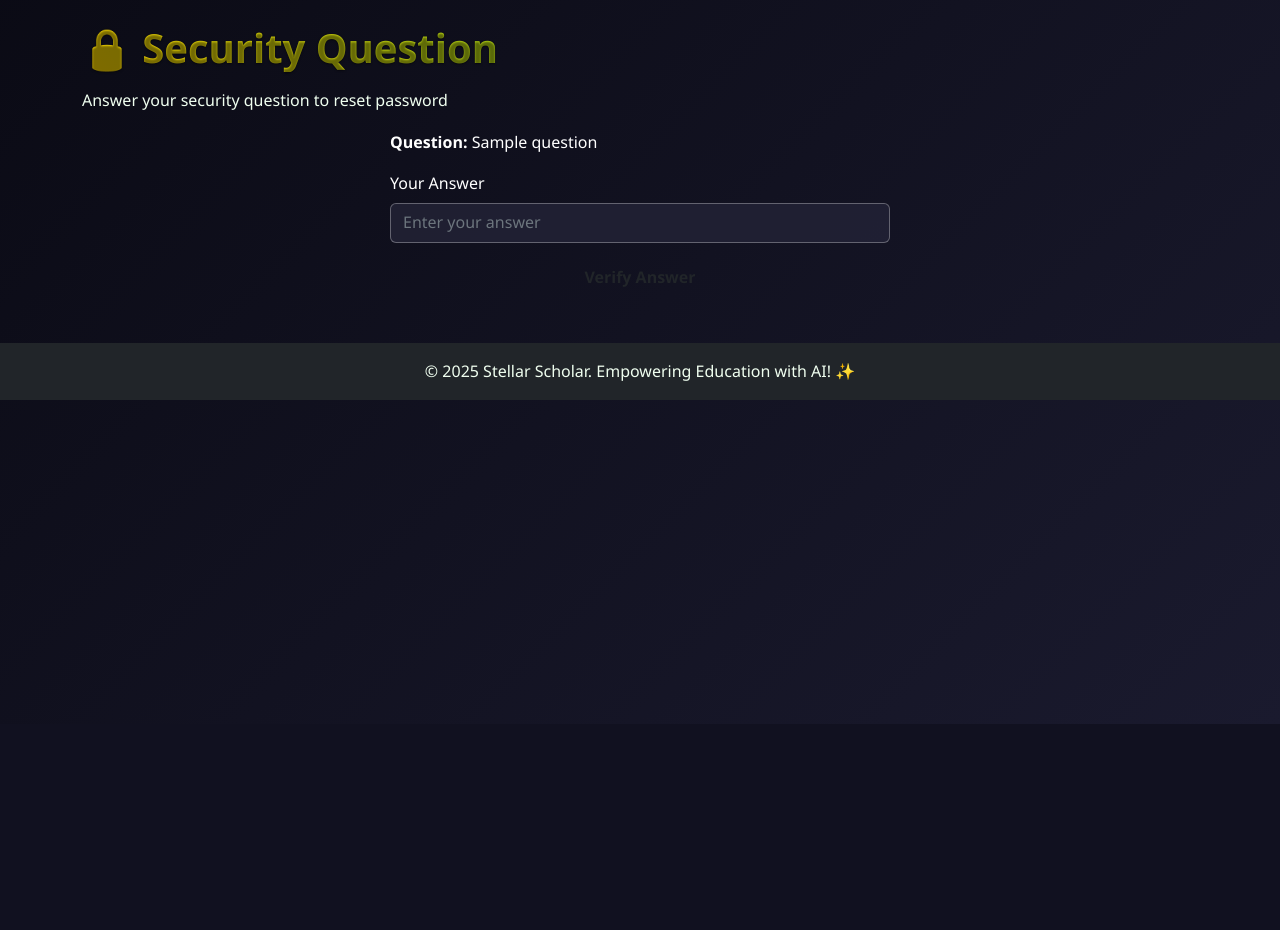
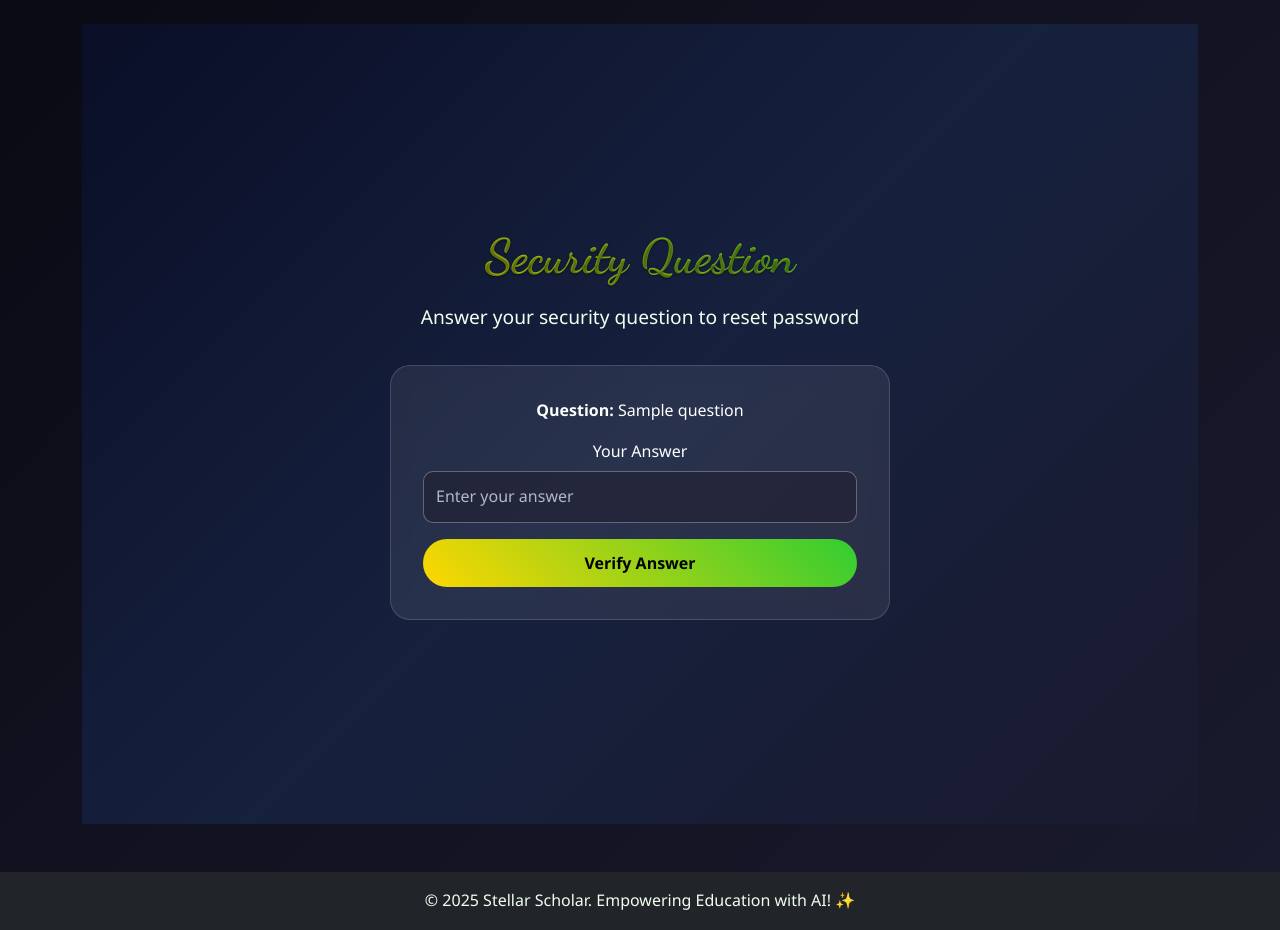
Before and after one commit to siriusbrak7/stellar-scholar, a Flask app: template templates/security_question.html in a window 1280 px wide. Shown: the part 76-1006 px from the top of the page. Before the commit the page ends 800 px from the top, so only its background shows below. Run offline with Flask 3, Linux system fonts and the light colour scheme; the template is opened without the code that fills it: most values are stand-ins (such as "Sample title", 1, 10 or a date in 2020); some libraries are stand-ins or nearby versions.

Commit message:
FINAL: CSRF tokens added to forgot password & security question — 100% secure

```diff
--- a/templates/security_question.html
+++ b/templates/security_question.html
@@ -3,12 +3,15 @@
 {% block content %}
 <div class="cosmic-homepage">
     <div class="cosmic-content">
-        <h1 class="stellar-main-title">🔒 Security Question</h1>
+        <h1 class="stellar-main-title">Security Question</h1>
         <p class="hero-subtitle">Answer your security question to reset password</p>
 
         <div class="feature-card" style="max-width: 500px; margin: 0 auto;">
             <p class="text-white"><strong>Question:</strong> {{ question }}</p>
             <form method="POST" action="{{ url_for('reset_with_answer') }}">
+                <!-- CSRF TOKEN — ADDED — FIXED -->
+                <input type="hidden" name="csrf_token" value="{{ csrf_token() }}"/>
+
                 <div class="mb-3">
                     <label for="security_answer" class="form-label text-white">Your Answer</label>
                     <input type="text" class="form-control" id="security_answer" name="security_answer"
@@ -19,4 +22,64 @@
         </div>
     </div>
 </div>
+
+<style>
+.cosmic-homepage {
+    background: linear-gradient(135deg, #0a0e27 0%, #16213e 50%, #1a1a2e 100%);
+    min-height: 100vh;
+    padding: 2rem;
+    display: flex;
+    align-items: center;
+    justify-content: center;
+}
+.cosmic-content { text-align: center; max-width: 900px; width: 100%; }
+.stellar-main-title {
+    font-family: 'Dancing Script', cursive;
+    font-size: 3rem;
+    background: linear-gradient(45deg, #FFD700, #32CD32);
+    -webkit-background-clip: text;
+    -webkit-text-fill-color: transparent;
+    margin-bottom: 1rem;
+}
+.hero-subtitle { color: #FFD700; font-size: 1.2rem; margin-bottom: 2rem; }
+.feature-card {
+    background: rgba(255, 255, 255, 0.08);
+    backdrop-filter: blur(10px);
+    border: 1px solid rgba(255, 255, 255, 0.15);
+    border-radius: 20px;
+    padding: 2rem;
+    transition: all 0.3s ease;
+}
+.feature-card:hover {
+    transform: translateY(-5px);
+    box-shadow: 0 10px 25px rgba(0, 0, 0, 0.3);
+}
+.form-control {
+    background: rgba(255, 255, 255, 0.1);
+    border: 1px solid rgba(255, 255, 255, 0.2);
+    color: white;
+    border-radius: 10px;
+    padding: 0.75rem;
+}
+.form-control:focus {
+    background: rgba(255, 255, 255, 0.15);
+    border-color: #FFD700;
+    color: white;
+    box-shadow: 0 0 0 2px rgba(255, 215, 0, 0.2);
+}
+.form-control::placeholder { color: #b0b8c9; }
+.btn-primary-cta {
+    background: linear-gradient(45deg, #FFD700, #32CD32);
+    color: black;
+    border: none;
+    padding: 0.75rem 2rem;
+    border-radius: 50px;
+    font-weight: 600;
+    transition: all 0.3s ease;
+}
+.btn-primary-cta:hover {
+    transform: translateY(-2px);
+    box-shadow: 0 5px 15px rgba(255, 215, 0, 0.4);
+}
+</style>
 {% endblock %}
```
Also changed, not shown: templates/forgot_password.html (+9 -27 lines).
